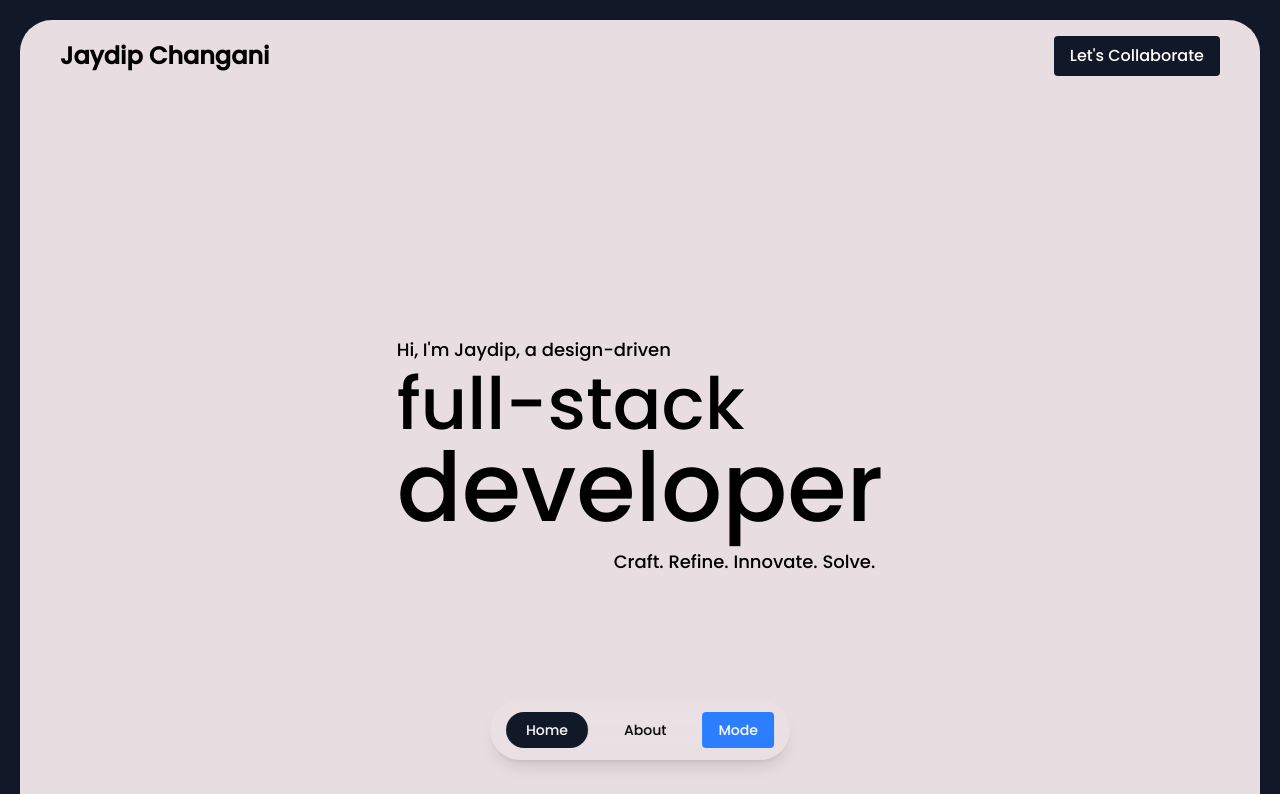
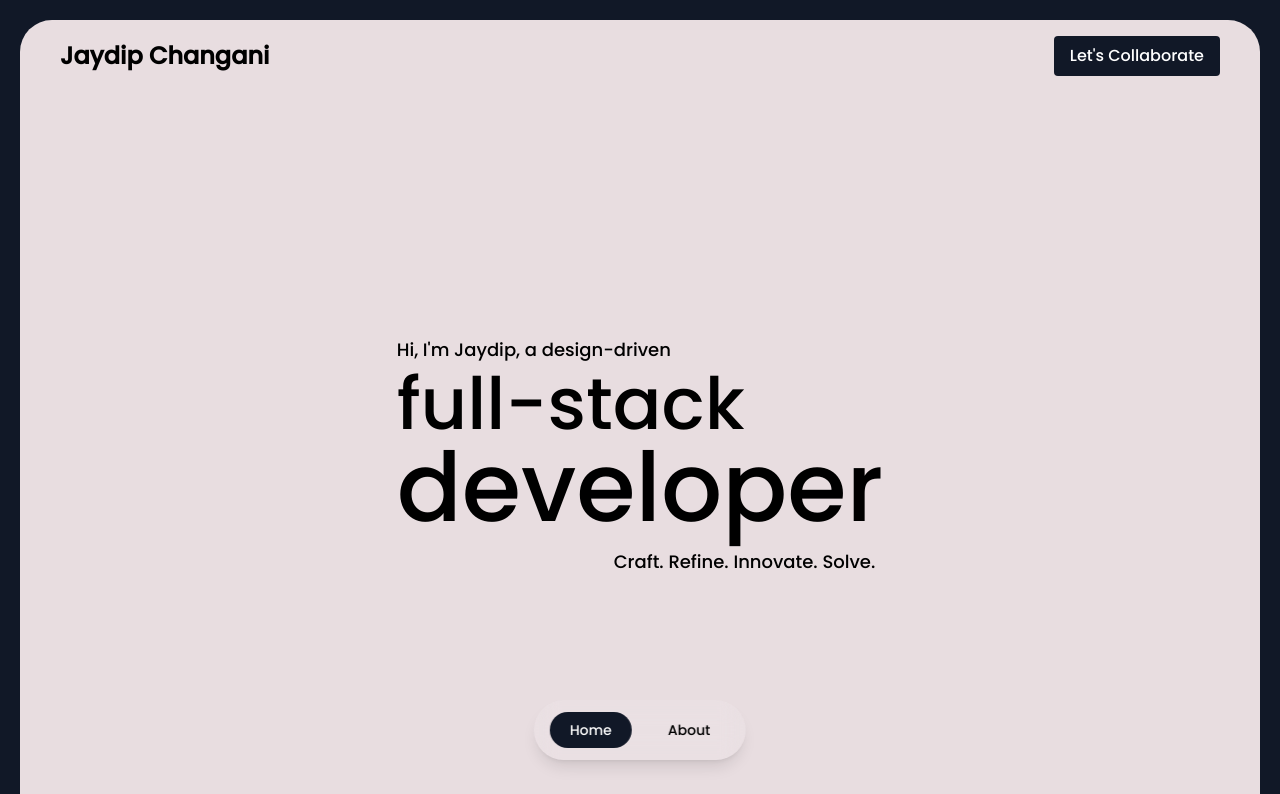
Before and after one commit to jaydipchangani/jaydip-next-js-portfolio, a Next.js app: page / in a window 1280 px wide. Shown: the top 794 px of the page. Built offline with nearby package versions, Linux system fonts and the light colour scheme.

Commit message:
remove the mode from the navbar

```diff
--- a/app/_components/navBar.js
+++ b/app/_components/navBar.js
@@ -25,12 +25,6 @@
       >
         About
       </Link>
-
-      <a href="#theme" className="whitespace-nowrap hover:text-gray-400">
-        <button className="bg-blue-500 text-white px-4 py-2 rounded hover:bg-blue-600 transition">
-          Mode
-        </button>
-      </a>
     </nav>
   );
 }
```
